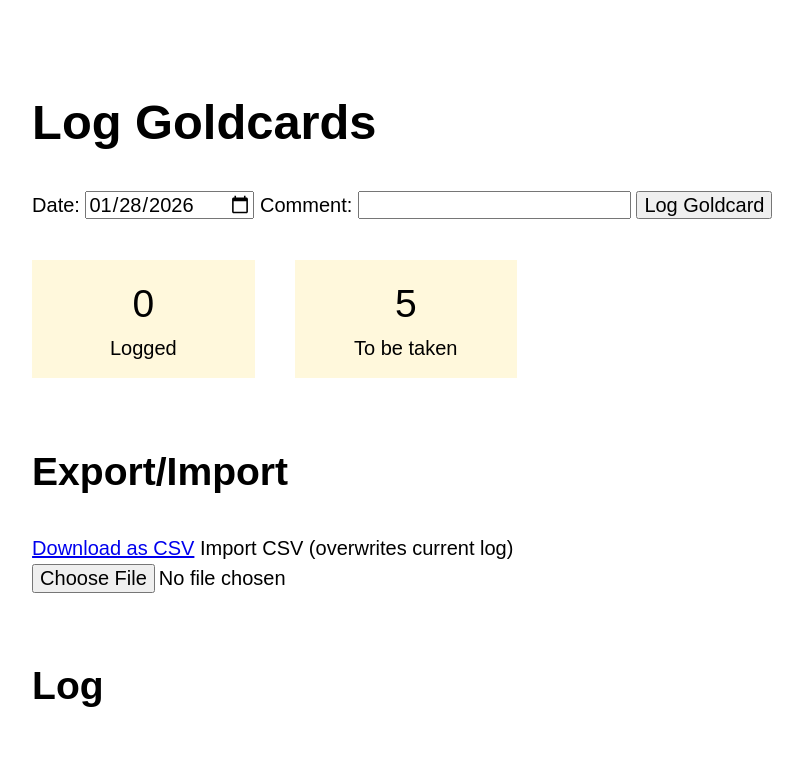
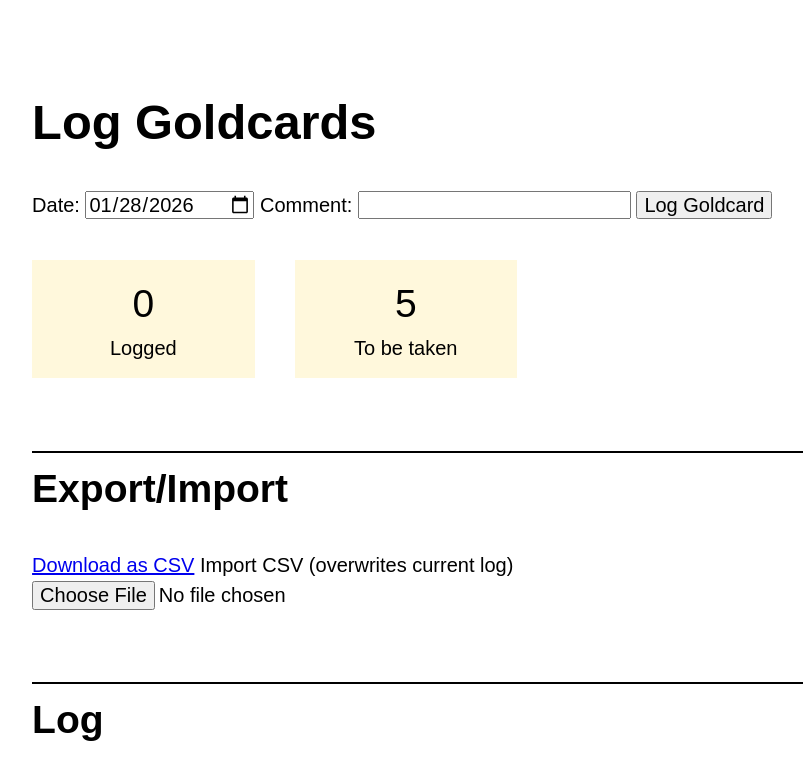
Before and after one commit to erkannt/goldcards-log, a Svelte app: page / in a window 1280 px wide. Shown: the top 780 px of the page, without its empty margins (203-1006 px from the left). Built offline with nearby package versions, Linux system fonts and the light colour scheme.

Commit message:
More vertical sep

```diff
--- a/src/App.svelte
+++ b/src/App.svelte
@@ -67,4 +67,9 @@
 	main {
 		margin-top: 6rem;
 	}
+
+	h2 {
+		border-top: 2px solid black;
+		padding-block-start: var(--space-xs);
+	}
 </style>
```
